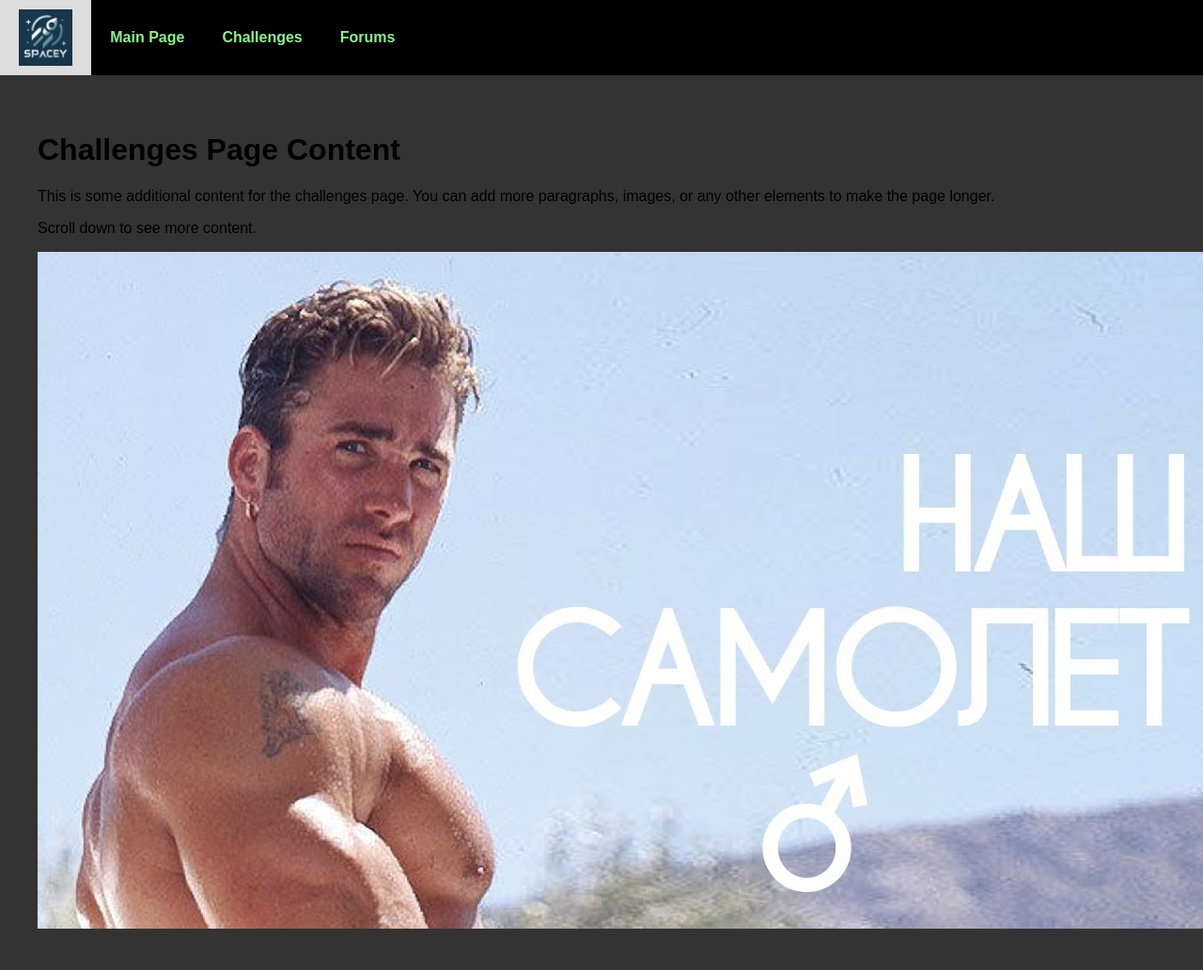
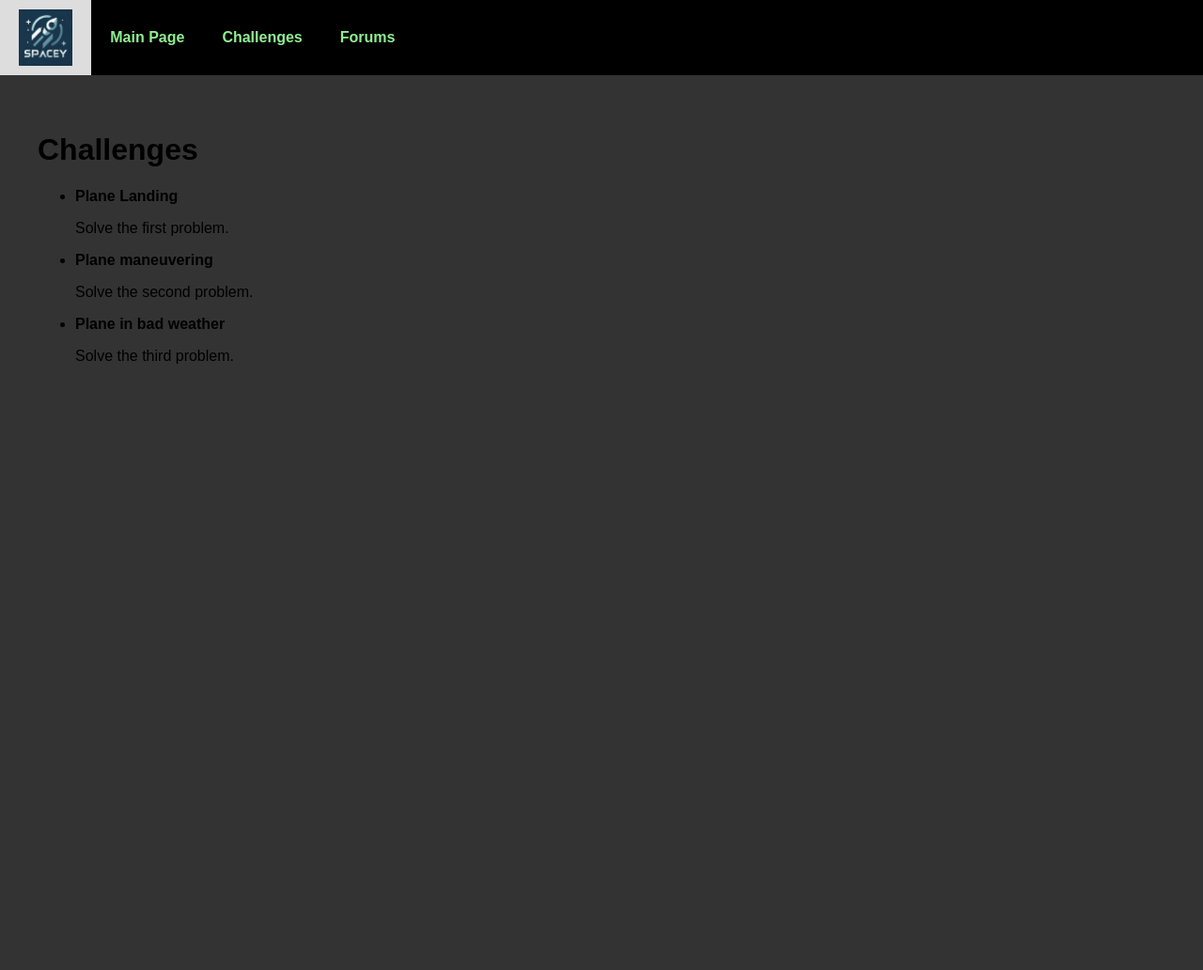
Before and after one commit to IBLIVE/hnwl24group, a Flask app: page /challenges in a window 1280 px wide. Shown: the whole page at 94% size. After the commit the page ends 387 px from the top, so only its background shows below. Run offline with Flask 3, Linux system fonts and the light colour scheme.

Commit message:
added challenges list

```diff
--- a/main.py
+++ b/main.py
@@ -2,6 +2,11 @@ from flask import Flask, render_template
 
 app = Flask(__name__)
 
+challenges_list = [
+    {'id': 1, 'title': 'Plane Landing', 'description': 'Solve the first problem.', 'level': "Easy", 'reward': 10},
+    {'id': 2, 'title': 'Plane maneuvering', 'description': 'Solve the second problem.', 'level': "Medium", 'reward': 50},
+    {'id': 3, 'title': 'Plane in bad weather', 'description': 'Solve the third problem.', 'level': "Hard", 'reward': 100}
+]
 
 @app.route("/")
 def main_page():
@@ -10,7 +15,7 @@ def main_page():
 
 @app.route("/challenges")
 def challenges():
-    return render_template("challenges.html")
+    return render_template("challenges.html", challenges = challenges_list)
 
 
 @app.route("/forums")
--- a/templates/challenges.html
+++ b/templates/challenges.html
@@ -5,10 +5,14 @@
 
 {% block content %}
 <div style="padding: 20px;">
-    <h1>Challenges Page Content</h1>
-    <p>This is some additional content for the challenges page. You can add more paragraphs, images, or any other elements to make the page longer.</p>
-    <p>Scroll down to see more content.</p>
-    <!-- Add more content here -->
-    <img src="{{ url_for('static', filename='gachiplane.jpg') }}" alt="Example Image">
+    <h1>Challenges</h1>
+    <ul>
+        {% for challenge in challenges %}
+            <li>
+                <strong>{{ challenge.title }}</strong>
+                <p>{{ challenge.description }}</p>
+            </li>
+        {% endfor %}
+    </ul>
 </div>
 {% endblock %}
```
Also changed, not shown: static/gachiplane.jpg (deleted).
